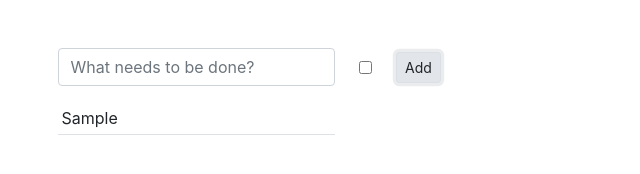
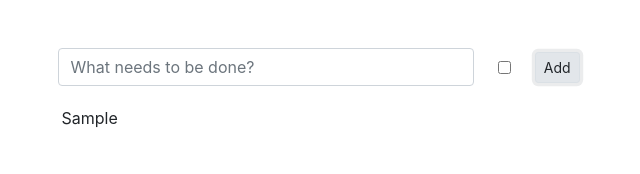
Before and after one commit to rasulovashirin/ToDoList, a plain HTML site: page index.html in a window 1280 px wide. Both pictures are taken after typing "Sample" into the empty fields and a click on the button "Add". Shown: the whole page, without its empty margins (305-945 px from the left). Drawn offline with Linux system fonts and the light colour scheme.

Commit message:
improve styles

```diff
--- a/index.html
+++ b/index.html
@@ -11,7 +11,7 @@
     <section class="todo p-5">
         <div class="container">
             <form class="todo__form d-flex align-items-center w-50 mb-3 mr-auto ml-auto" action="https://echo.htmlacademy.ru" method="post">
-                <input class="todo__input form-control w-50 mr-4" type="text" name="todo-input" aria-label="to do thing" placeholder="What needs to be done?" required>
+                <input class="todo__input form-control w-75 mr-4" type="text" name="todo-input" aria-label="to do thing" placeholder="What needs to be done?" required>
                 <input class="todo__checkbox mr-4" type="checkbox" name="todo-checkbox" aria-label="to do checkbox">
                 <button class="btn btn-light btn-sm" type="submit">Add</button>
             </form>
--- a/js/scripts.js
+++ b/js/scripts.js
@@ -40,11 +40,11 @@ if(elToDoForm){
       test.unshift(elToDoInput.value);
       newElement.textContent = test[0];
       newElement.classList.add('important');
-      newElement.classList.add('font-weight-bold');
+      newElement.classList.add('text-primary');
       console.log(test);
     }
 
-    newElement.classList.add('border-bottom')
+    // newElement.classList.add('border-bottom')
     newElement.classList.add('w-50')
     newElement.classList.add('p-1')
     newElement.classList.add('mb-3')
```
